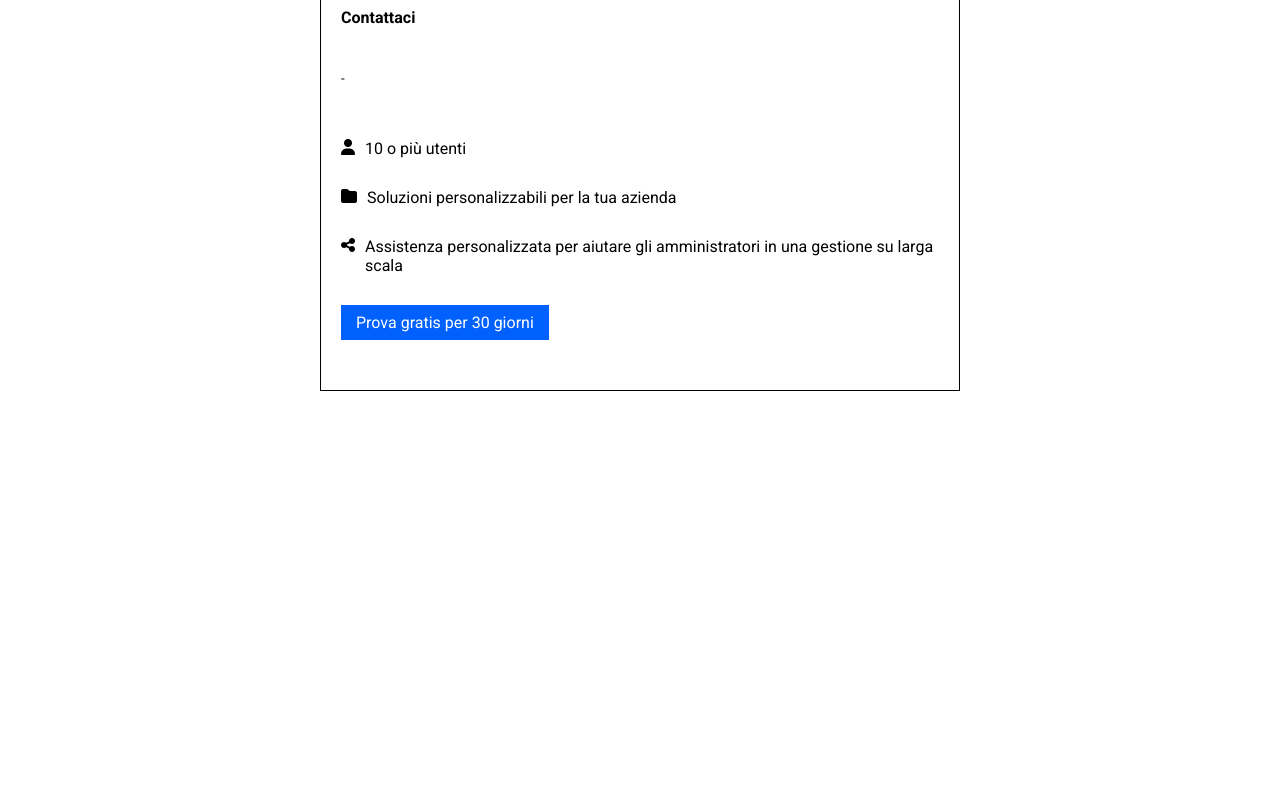
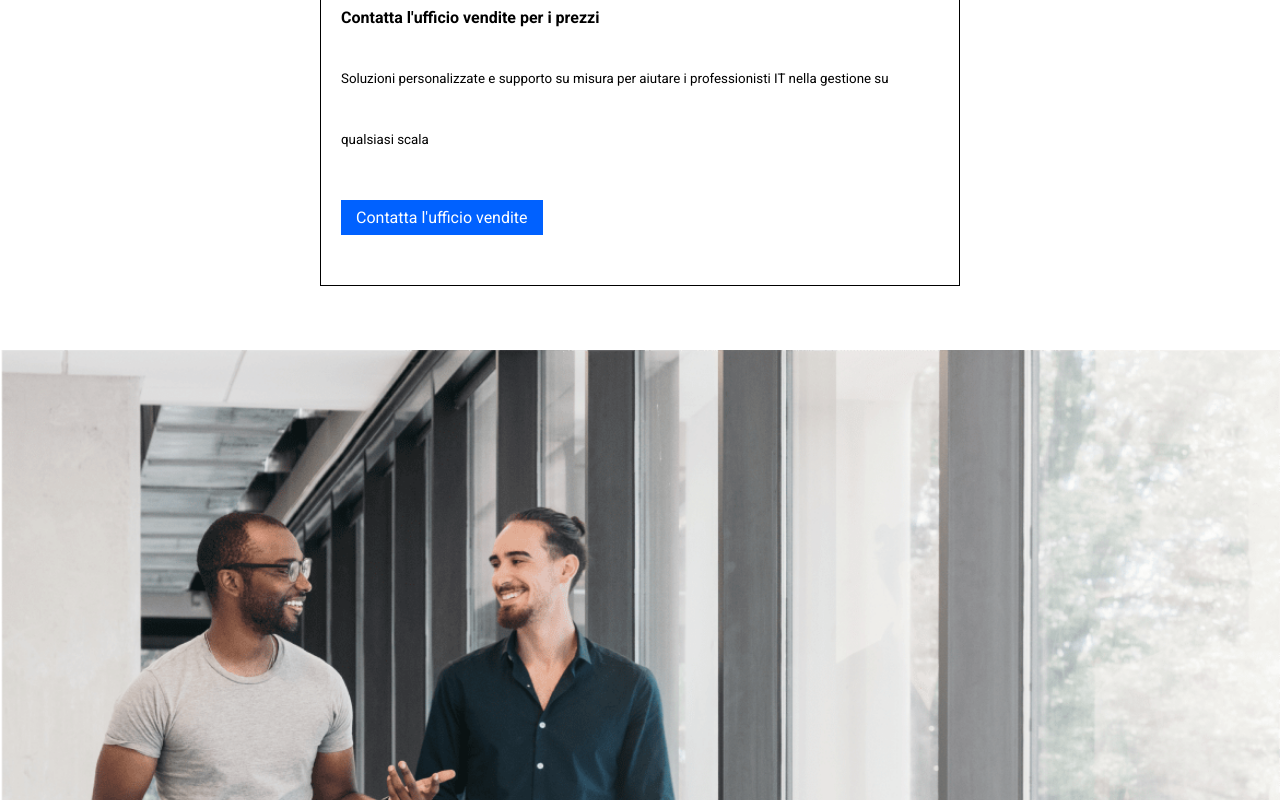
Before and after one commit to Herenyon/htmlcss-dropbox, a plain HTML site: page index.html in a window 1280 px wide. Shown: the part 2520-3320 px from the top of the page. Before the commit the page ends 2975 px from the top, so only its background shows below. Drawn offline with Linux system fonts and the light colour scheme.

Commit message:
sezione partner

```diff
--- a/index.html
+++ b/index.html
@@ -59,6 +59,7 @@
     <!-- inizio main  -->
     <main class="debug-main">
 
+        <!-- inizio sezione sfondo azzurro  -->
         <section class="sezione-azzurra">
             <div class="container jumbo-container">
                 <h1>
@@ -85,9 +86,12 @@
                 </div>
             </div>
         </section>
+        <!-- fine sezione sfono azzurro  -->
 
+        <!-- inizio sezione abbonamenti  -->
         <section class="sezione-abbonamenti">
 
+            <!-- inizio presentazione con titolo abbonamenti  -->
             <h2>
                 Trova il piano business che fa per te
             </h2>
@@ -102,6 +106,9 @@
                     <label for="Fatturazione Annuale"> Fatturazione Annuale</label>
                 </div>
             </div>
+            <!-- fine presentazione con titolo abbonamenti  -->
+
+            <!-- inizio colonne con abbonamenti -->
             <div class="container-abbonamenti">
 
                 <!-- inizio abbonamento singolo -->
@@ -143,7 +150,8 @@
                             <div><strong> Punti Salienti del piano</strong></div>
 
                             <ul>
-                                <li><i class="fa-solid fa-check"></i> Invia file fino a 100 GB con Dropbox Transfert</li>
+                                <li><i class="fa-solid fa-check"></i> Invia file fino a 100 GB con Dropbox Transfert
+                                </li>
                                 <li><i class="fa-solid fa-check"></i>Cartelle offline su dispositivi mobili</li>
                             </ul>
 
@@ -153,7 +161,9 @@
 
 
                 </div>
+                <!-- fine abbonamento singolo  -->
 
+                <!-- inizio abbonamento team  -->
                 <div class="abbonamento">
                     <div class="tipo-abbonamento">
                         <i class="fa-solid fa-users"></i>Team
@@ -191,7 +201,8 @@
                             <ul>
                                 <li><i class="fa-solid fa-check"></i>Nessun limite di spazio per i file</li>
                                 <li><i class="fa-solid fa-check"></i>Cartelle offline su dispositivi mobili</li>
-                                <li><i class="fa-solid fa-check"></i>Risparmio del 50% rispetto alle iscrizioni singole</li>
+                                <li><i class="fa-solid fa-check"></i>Risparmio del 50% rispetto alle iscrizioni singole
+                                </li>
                                 <li><i class="fa-solid fa-check"></i>Possibilità di inserire nuovi membri del team</li>
                                 <li><i class="fa-solid fa-check"></i>Gestione dei permessi in base ai ruoli</li>
                             </ul>
@@ -201,7 +212,9 @@
                     </div>
 
                 </div>
+                <!-- fine abbonamento team  -->
 
+                <!-- inizio abbonamento azienda  -->
                 <div class="abbonamento">
                     <div class="tipo-abbonamento">
                         <i class="fa-solid fa-building"></i> Azienda
@@ -247,36 +260,29 @@
                     </div>
 
                 </div>
+                <!-- fine abbonamento azienda  -->
+            </div>
+            <!-- fine colonne con abbonamenti -->
 
+            <!-- inizio abbonamento team box grande  -->
+            <div class="abbonamento-largo">
+                <div class="abbonamento">
 
-
-
-
-
-            </div>
-
-            <div class="abbonamento">
                     <div class="tipo-abbonamento">
-                    <i class="fa-solid fa-building"></i> Azienda
+                        <i class="fa-solid fa-building"></i> Team
                     </div>
                     <div class="info-abbonamento">
                         <div class="titolo-abbonamento">
                             <h3>Enterprise</h3>
-                        <div><strong>Contattaci</strong></div>
-                        <small>-</small>
+                            <div><strong>Contatta l'ufficio vendite per i prezzi</strong></div>
+                            <small>Soluzioni personalizzate e supporto su misura per aiutare i professionisti IT nella
+                                gestione su qualsiasi scala</small>
                         </div>
                         <div class="contenuto-abbonamento">
 
-                        <ul>
-                            <li><i class="fa-solid fa-user"></i> 10 o più utenti</li>
-                            <li><i class="fa-solid fa-folder"></i> Soluzioni personalizzabili per la tua azienda
-                            </li>
-                            <li><i class="fa-solid fa-share-nodes"></i> Assistenza personalizzata per aiutare gli
-                                amministratori in una gestione su larga scala</li>
-                        </ul>
 
                             <div>
-                            <button class="btn">Prova gratis per 30 giorni</button>
+                                <button class="btn">Contatta l'ufficio vendite</button>
 
                             </div>
 
@@ -286,12 +292,34 @@
                     </div>
 
                 </div>
+            </div>
+            <!-- fine abbonamento team box grande  -->
+        </section>
+        <!-- fine sezione abbonamenti -->
+
+        <!-- inizio sezione partner -->
+        <section class="sezione-partner">
+            <div class="partner-container">
+                <div class="image-partner">
+                    <img src="img/partner.png" alt="" class="jumbo">
+                </div>
+                <div class="paragrafo-partner">
+                    <h3>Entra in contatto con un partner Dropbox</h3>
+                    <p>Trova un partner Dropbox e Hellosign di fiducia. Ottieni le soluzioni e i servizi necessari per raggiungerre i tuoi obbiettivi aziendali, tra cui implementazione, integrazione, gestione e supporto continui.</p>
+                    <button class="btn">Trova un partner</button>
+                </div>
+
+            </div>
+        </section>
+        <!-- fine sezione partner -->
+
+        <!-- inizio sezione operazioni -->
+        <section>
+
 
 
         </section>
-
-
-
+        <!-- fine sezione operazioni -->
 
     </main>
 
```
Lines whose indentation alone changed are shown as unchanged.
